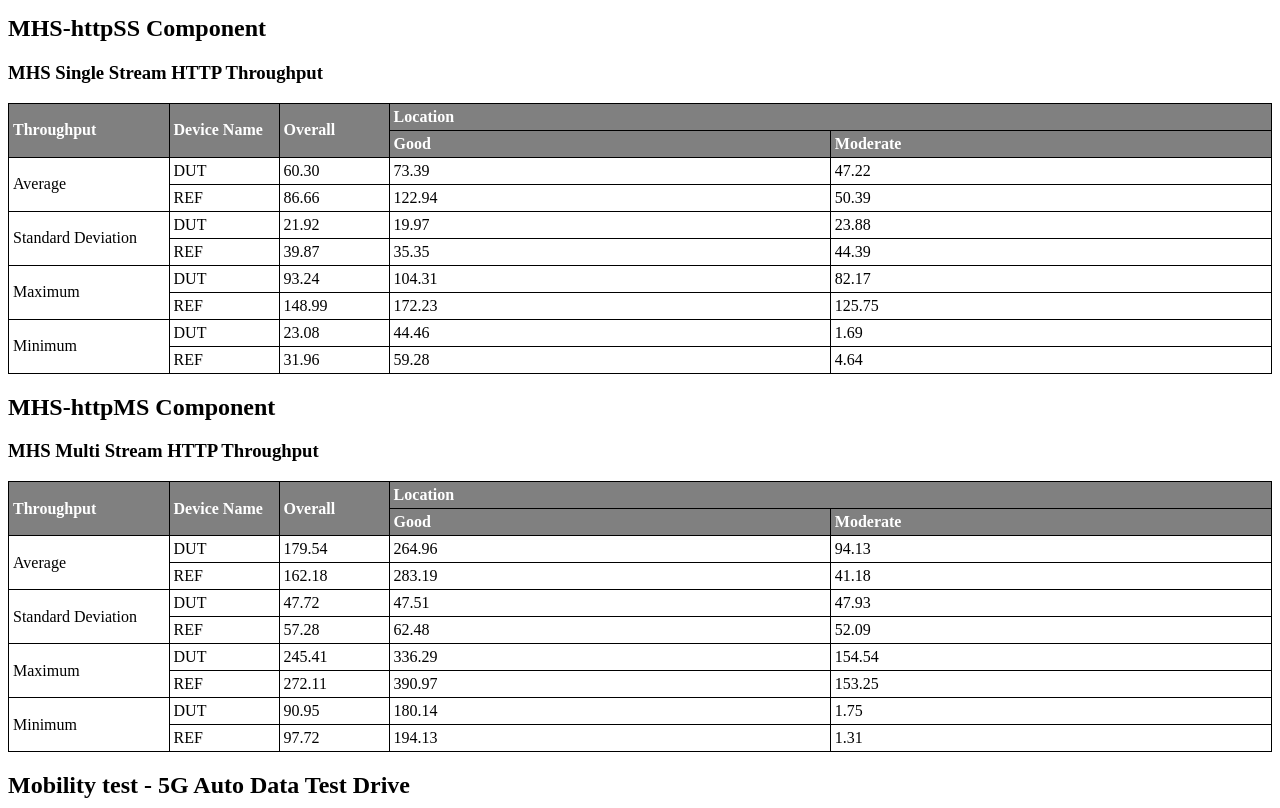
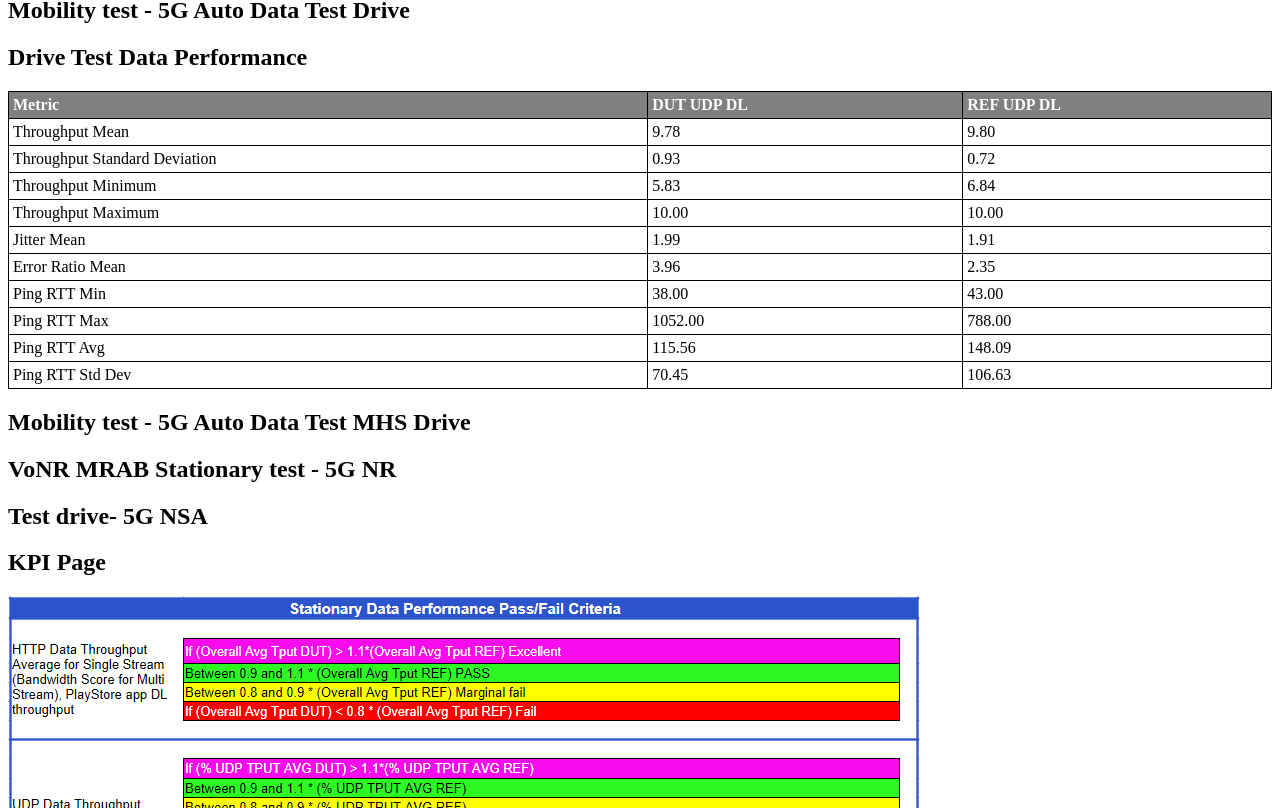
Before and after one commit to LiJieSu0/Fit4Launch_Report, a React (Create React App) app in the folder report-generator-app/: page / in a window 1280 px wide. Shown: the part 2492-3300 px from the top of the page. Built offline with nearby package versions, Linux system fonts and the light colour scheme; what chartjs-plugin-datalabels would draw is missing.

Commit message:
add drive data

```diff
--- a/report-generator-app/src/ReportDetails/DataPerformance/DpDetailsPage.js
+++ b/report-generator-app/src/ReportDetails/DataPerformance/DpDetailsPage.js
@@ -8,6 +8,7 @@ import Dp_Ping_Component from './Statoinary/Dp_Ping_Component';
 import Dp_Webbrowser_Component from './Statoinary/Dp_Webbrowser_Component';
 import Dp_playStore_Component from './Statoinary/Dp_playStore_Component';
 import Dp_MHS_Page from './MHS/DpMHSPage';
+import DpDriveTestDetailPage from './DpDriveTestDetailPage';
 function DpDetailsPage() {
 
 
@@ -21,11 +22,9 @@ function DpDetailsPage() {
       {/* <Dp_Ping_Component/>
       <Dp_Webbrowser_Component />
       <Dp_playStore_Component/> */}
-      <Dp_MHS_Page/>
+      {/* <Dp_MHS_Page/> */}
+      <DpDriveTestDetailPage/>
 
-      <div className='page-content'>
-      <h2>Mobility test - 5G Auto Data Test Drive</h2>
-      </div>
       <div className='page-content'>
       <h2>Mobility test - 5G Auto Data Test MHS Drive</h2>
       </div>
--- /dev/null
+++ b/report-generator-app/src/ReportDetails/DataPerformance/DpDriveTestDetailPage.js
@@ -0,0 +1,14 @@
+import React from 'react';
+import DpDriveTestTable from './DpDriveTestTable';
+import TestDriveData from '../../DataFiles/SA/DpMobilityResults/Test Drive.json';
+
+const DpDriveTestDetailPage = () => {
+    return (
+    <div className='page-content'>
+      <h2>Mobility test - 5G Auto Data Test Drive</h2>
+       <DpDriveTestTable data={TestDriveData} />
+    </div>
+    );
+};
+
+export default DpDriveTestDetailPage;
--- /dev/null
+++ b/report-generator-app/src/ReportDetails/DataPerformance/DpDriveTestTable.js
@@ -0,0 +1,80 @@
+import React from 'react';
+// Removed: import { Table } from 'react-bootstrap';
+
+const DpDriveTestTable = ({ data }) => {
+    if (!data) {
+        return <div>No data available.</div>;
+    }
+
+    const dutData = data["DUT UDP DL"];
+    const refData = data["REF UDP DL"];
+
+    return (
+        <div>
+            <h2>Drive Test Data Performance</h2>
+            <table className="general-table-style">
+                <thead>
+                    <tr>
+                        <th>Metric</th>
+                        <th>DUT UDP DL</th>
+                        <th>REF UDP DL</th>
+                    </tr>
+                </thead>
+                <tbody>
+                    <tr>
+                        <td>Throughput Mean</td>
+                        <td>{dutData?.Throughput?.Mean?.toFixed(2)}</td>
+                        <td>{refData?.Throughput?.Mean?.toFixed(2)}</td>
+                    </tr>
+                    <tr>
+                        <td>Throughput Standard Deviation</td>
+                        <td>{dutData?.Throughput?.["Standard Deviation"]?.toFixed(2)}</td>
+                        <td>{refData?.Throughput?.["Standard Deviation"]?.toFixed(2)}</td>
+                    </tr>
+                    <tr>
+                        <td>Throughput Minimum</td>
+                        <td>{dutData?.Throughput?.Minimum?.toFixed(2)}</td>
+                        <td>{refData?.Throughput?.Minimum?.toFixed(2)}</td>
+                    </tr>
+                    <tr>
+                        <td>Throughput Maximum</td>
+                        <td>{dutData?.Throughput?.Maximum?.toFixed(2)}</td>
+                        <td>{refData?.Throughput?.Maximum?.toFixed(2)}</td>
+                    </tr>
+                    <tr>
+                        <td>Jitter Mean</td>
+                        <td>{dutData?.Jitter?.Mean?.toFixed(2)}</td>
+                        <td>{refData?.Jitter?.Mean?.toFixed(2)}</td>
+                    </tr>
+                    <tr>
+                        <td>Error Ratio Mean</td>
+                        <td>{dutData?.["Error Ratio"]?.Mean?.toFixed(2)}</td>
+                        <td>{refData?.["Error Ratio"]?.Mean?.toFixed(2)}</td>
+                    </tr>
+                    <tr>
+                        <td>Ping RTT Min</td>
+                        <td>{dutData?.["Ping RTT"]?.min?.toFixed(2)}</td>
+                        <td>{refData?.["Ping RTT"]?.min?.toFixed(2)}</td>
+                    </tr>
+                    <tr>
+                        <td>Ping RTT Max</td>
+                        <td>{dutData?.["Ping RTT"]?.max?.toFixed(2)}</td>
+                        <td>{refData?.["Ping RTT"]?.max?.toFixed(2)}</td>
+                    </tr>
+                    <tr>
+                        <td>Ping RTT Avg</td>
+                        <td>{dutData?.["Ping RTT"]?.avg?.toFixed(2)}</td>
+                        <td>{refData?.["Ping RTT"]?.avg?.toFixed(2)}</td>
+                    </tr>
+                    <tr>
+                        <td>Ping RTT Std Dev</td>
+                        <td>{dutData?.["Ping RTT"]?.std_dev?.toFixed(2)}</td>
+                        <td>{refData?.["Ping RTT"]?.std_dev?.toFixed(2)}</td>
+                    </tr>
+                </tbody>
+            </table>
+        </div>
+    );
+};
+
+export default DpDriveTestTable;
--- a/report-generator-app/src/ReportDetails/DataPerformance/MHS/DpMHSPage.js
+++ b/report-generator-app/src/ReportDetails/DataPerformance/MHS/DpMHSPage.js
@@ -9,8 +9,8 @@ function Dp_MHS_Page(){
     <div className='page-content'>
       <Dp_MHS_httpSS_Component />
       <Dp_MHS_httpMS_Component />
-      {/* <Dp_MHS_Udp_Component /> */}
-      {/* <Dp_MHS_Ping_Component /> */}
+      <Dp_MHS_Udp_Component />
+      <Dp_MHS_Ping_Component />
     </div>
     );
 };
```
Also changed, not shown: report-generator-app/src/DataFiles/SA/DpMobilityResults/Test Drive.json (indentation only).
